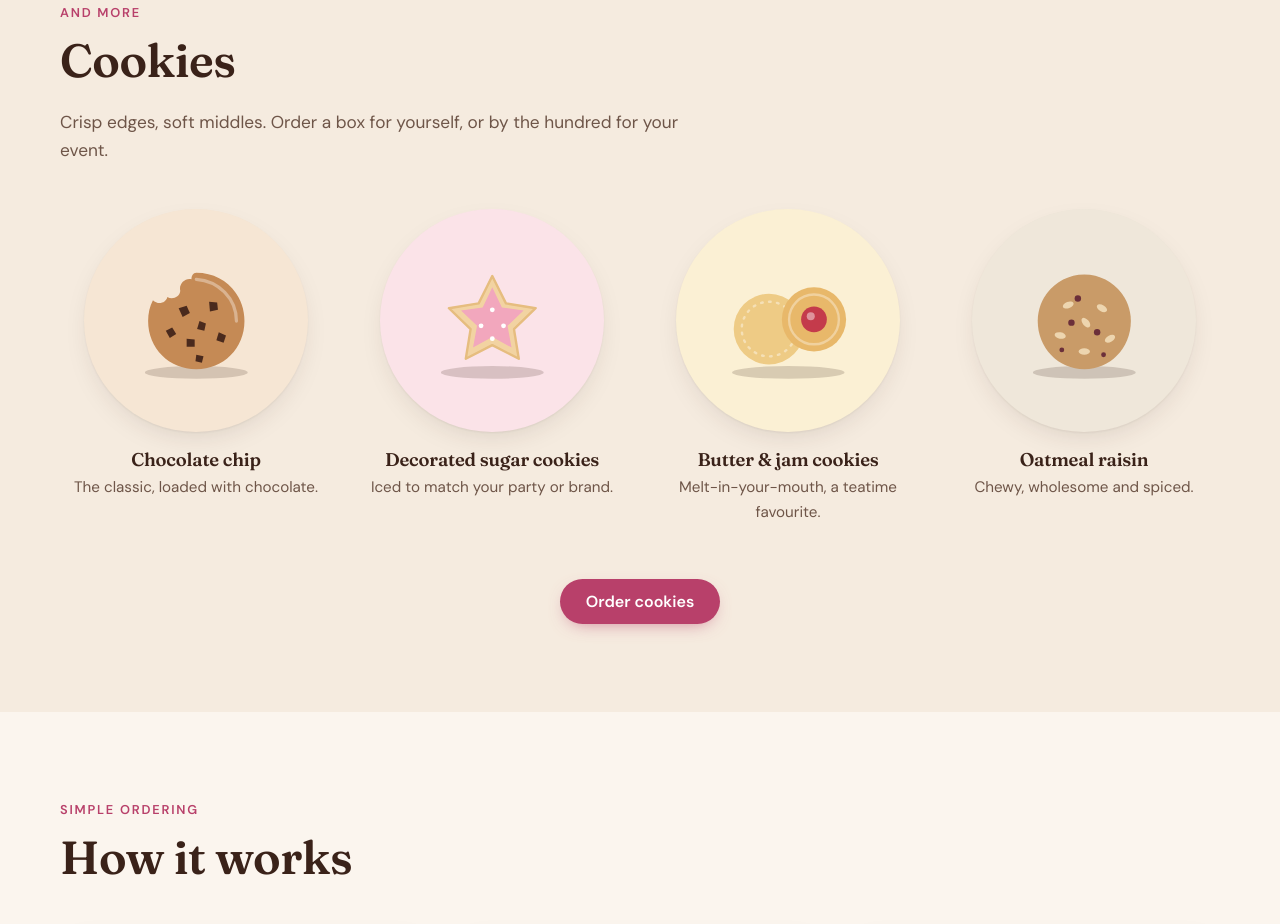
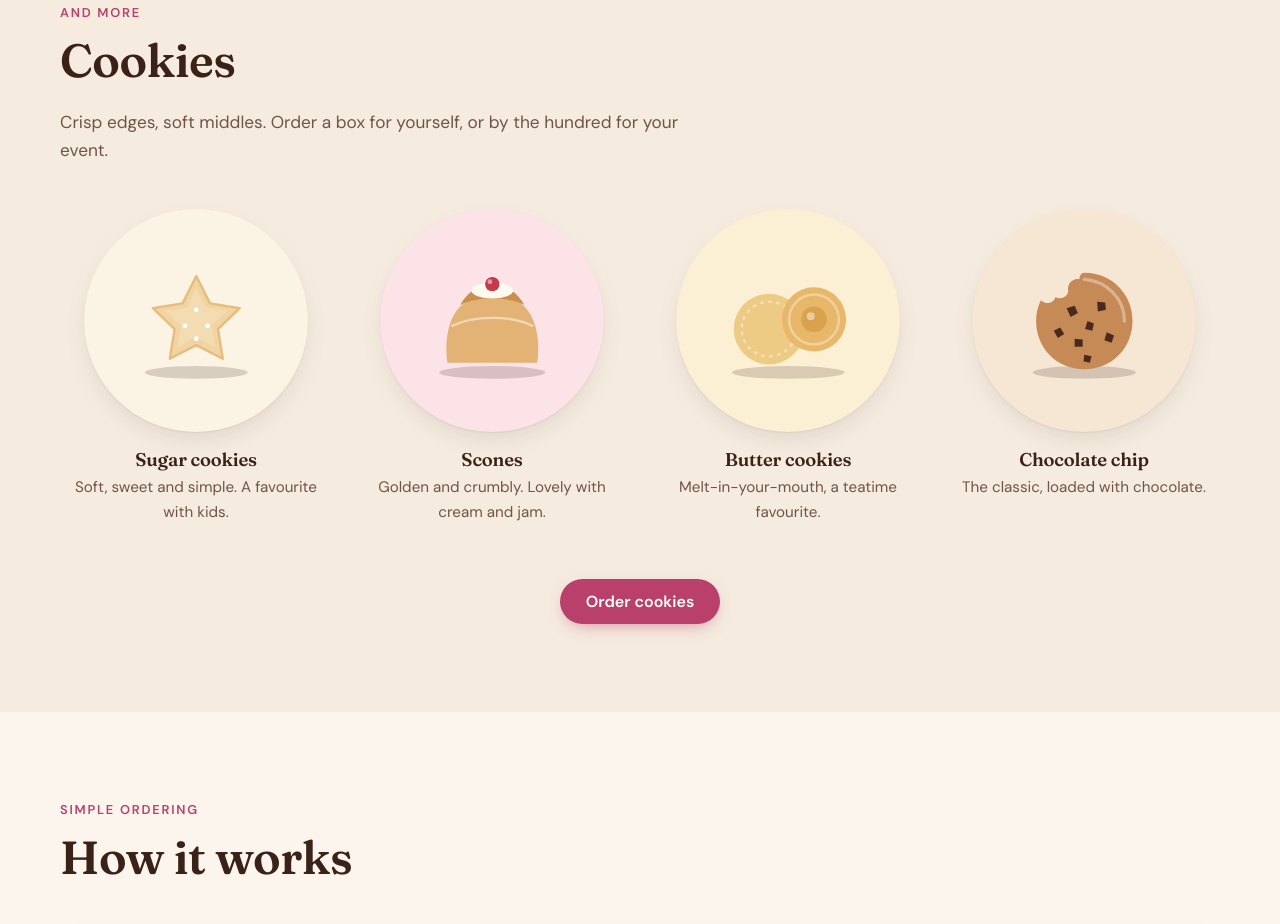
Before and after one commit to sujjas/lilelus, a plain HTML site: page index.html in a window 1280 px wide. Shown: the part 1741-2665 px from the top of the page. Drawn offline with Linux system fonts and the light colour scheme.

Commit message:
Update the cookie menu: sugar cookies, scones, butter cookies and chocolate chip
Replace chocolate chip with sugar cookies, decorated sugar cookies with scones (with a new scone illustration), butter and jam with plain butter cookies, and oatmeal raisin with chocolate chip.

```diff
--- a/index.html
+++ b/index.html
@@ -91,7 +91,7 @@
         <circle cx="76" cy="96" r="44" fill="var(--c1)"/>
         <circle cx="76" cy="96" r="34" fill="none" stroke="#fff" stroke-opacity=".4" stroke-width="3" stroke-dasharray="2 8" stroke-linecap="round"/>
         <circle cx="132" cy="84" r="40" fill="var(--c2)"/>
-        <circle cx="132" cy="84" r="16" fill="#c43b4b"/>
+        <circle cx="132" cy="84" r="16" fill="var(--c3, #c43b4b)"/>
         <circle cx="128" cy="80" r="5" fill="#fff" opacity=".45"/>
         <circle cx="132" cy="84" r="31" fill="none" stroke="#fff" stroke-opacity=".35" stroke-width="3"/>
       </symbol>
@@ -105,6 +105,16 @@
           <ellipse cx="100" cy="124" rx="7" ry="4"/><ellipse cx="102" cy="88" rx="7" ry="4" transform="rotate(50 102 88)"/>
         </g>
         <g fill="#6b2f3a"><circle cx="92" cy="58" r="4"/><circle cx="116" cy="100" r="4"/><circle cx="84" cy="88" r="4"/><circle cx="124" cy="128" r="3"/><circle cx="72" cy="122" r="3"/></g>
+      </symbol>
+
+      <symbol id="ill-scone" viewBox="0 0 200 170">
+        <ellipse cx="100" cy="150" rx="66" ry="8" fill="currentColor" opacity=".18"/>
+        <path d="M44 138c-4-30 2-56 16-70 24-22 56-22 80 0 14 14 20 40 16 70z" fill="var(--c1)"/>
+        <path d="M50 92c16-8 34-10 50-10s34 2 50 10" fill="none" stroke="#fff" stroke-opacity=".45" stroke-width="3" stroke-linecap="round"/>
+        <path d="M60 66c10-18 26-26 40-26s30 8 40 26c-12-6-26-8-40-8s-28 2-40 8z" fill="var(--c2)"/>
+        <ellipse cx="100" cy="48" rx="26" ry="10" fill="#fffaf0"/>
+        <circle cx="100" cy="40" r="9" fill="#c43b4b"/>
+        <circle cx="97" cy="37" r="3" fill="#fff" opacity=".5"/>
       </symbol>
     </defs>
   </svg>
@@ -228,32 +238,32 @@
 
         <div class="grid grid-cookies">
           <article class="mini reveal">
+            <div class="mini-media" style="--bg:#fbf3e4">
+              <svg class="ill" style="--c1:#f3dcb2"><use href="#ill-sugar"/></svg>
+            </div>
+            <h3>Sugar cookies</h3>
+            <p>Soft, sweet and simple. A favourite with kids.</p>
+          </article>
+          <article class="mini reveal">
+            <div class="mini-media" style="--bg:#fbe3e8">
+              <svg class="ill" style="--c1:#e3b375;--c2:#c98f4e"><use href="#ill-scone"/></svg>
+            </div>
+            <h3>Scones</h3>
+            <p>Golden and crumbly. Lovely with cream and jam.</p>
+          </article>
+          <article class="mini reveal">
+            <div class="mini-media" style="--bg:#fbf0d4">
+              <svg class="ill" style="--c1:#eecb85;--c2:#e8b86a;--c3:#d9a24f"><use href="#ill-butter"/></svg>
+            </div>
+            <h3>Butter cookies</h3>
+            <p>Melt-in-your-mouth, a teatime favourite.</p>
+          </article>
+          <article class="mini reveal">
             <div class="mini-media" style="--bg:#f6e6d4">
               <svg class="ill" style="--c1:#c58a55;--c2:#4a2a1d"><use href="#ill-cookie"/></svg>
             </div>
             <h3>Chocolate chip</h3>
             <p>The classic, loaded with chocolate.</p>
-          </article>
-          <article class="mini reveal">
-            <div class="mini-media" style="--bg:#fbe3e8">
-              <svg class="ill" style="--c1:#f2a7bd"><use href="#ill-sugar"/></svg>
-            </div>
-            <h3>Decorated sugar cookies</h3>
-            <p>Iced to match your party or brand.</p>
-          </article>
-          <article class="mini reveal">
-            <div class="mini-media" style="--bg:#fbf0d4">
-              <svg class="ill" style="--c1:#eecb85;--c2:#e8b86a"><use href="#ill-butter"/></svg>
-            </div>
-            <h3>Butter &amp; jam cookies</h3>
-            <p>Melt-in-your-mouth, a teatime favourite.</p>
-          </article>
-          <article class="mini reveal">
-            <div class="mini-media" style="--bg:#efe7da">
-              <svg class="ill" style="--c1:#c99b68;--c2:#f1dcb7"><use href="#ill-oat"/></svg>
-            </div>
-            <h3>Oatmeal raisin</h3>
-            <p>Chewy, wholesome and spiced.</p>
           </article>
         </div>
         <div class="center">
```
